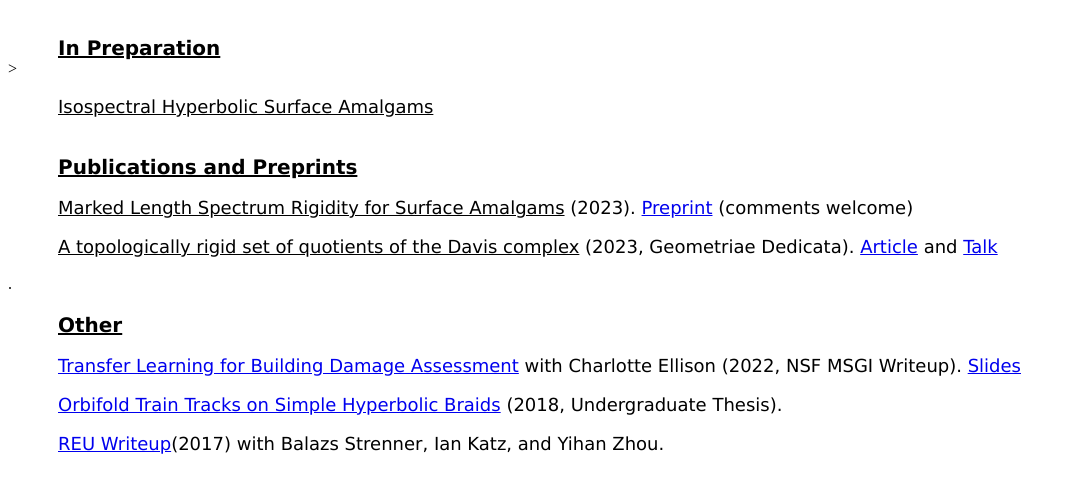
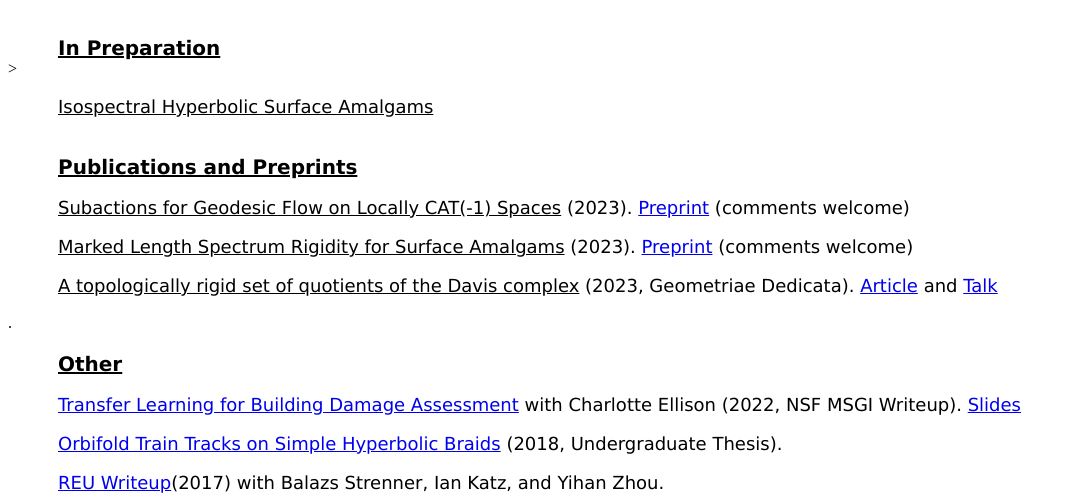
Before and after one commit to yandiwu/yandiwu.github.io, a PHP site: page /writing.php in a window 1280 px wide. Shown: the part 363-860 px from the top of the page, without its empty margins (0-1075 px from the left). Run offline with PHP 8.4, Linux system fonts and the light colour scheme.

Commit message:
update writing

```diff
--- a/writing.php
+++ b/writing.php
@@ -21,6 +21,7 @@
     <<p1 style="padding-top: 50px; display: block;"><u>In Preparation</u></p1>>
     <p style="padding-top: 0px; display: block;"><u>Isospectral Hyperbolic Surface Amalgams</u></p>
     <p1 style="padding-top: 20px; display: block;"><u>Publications and Preprints</u></p1>
+    <p style="padding-top: 0px; display: block;"><u>Subactions for Geodesic Flow on Locally CAT(-1) Spaces</u> (2023). <a href="https://arxiv.org/abs/2410.00642">Preprint</a> (comments welcome) </p>
     <p style="padding-top: 0px; display: block;"><u>Marked Length Spectrum Rigidity for Surface Amalgams</u> (2023). <a href="https://arxiv.org/abs/2310.09968">Preprint</a> (comments welcome) </p>
     <p style="padding-top: 0px; display: block;"><u>A topologically rigid set of quotients of the Davis complex</u> (2023, Geometriae Dedicata). <a href="https://link.springer.com/article/10.1007/s10711-023-00819-6">Article</a> and <a href="https://www.youtube.com/watch?v=bjhgW6fFzPQ">Talk</a></ul></p>.
     <p1 style="padding-top: 20px; display: block;"><u>Other</u></p1>
```
